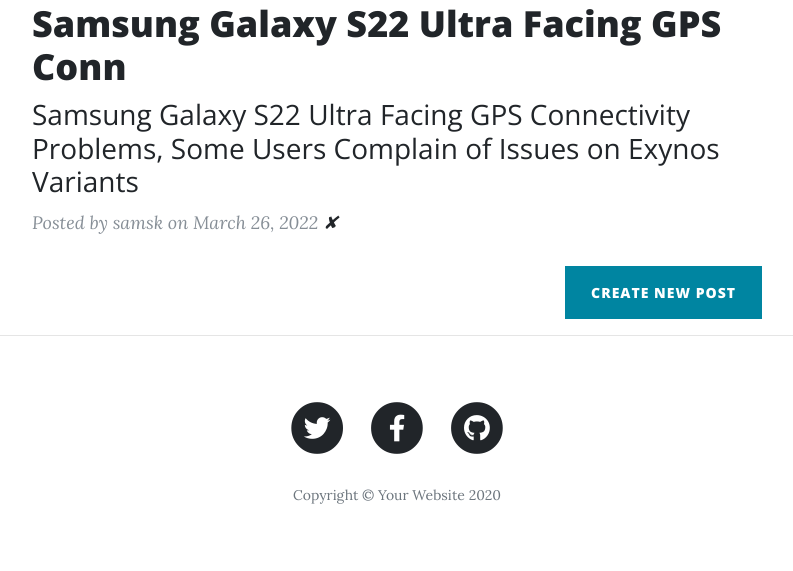
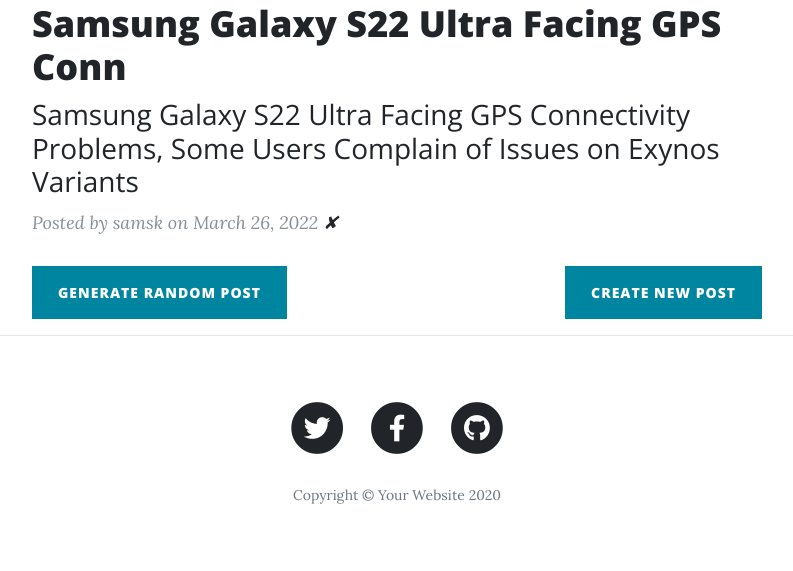
Before and after one commit to apdd2003/Flask-Blog, a Flask app: page / in a window 1280 px wide. Shown: the part 1259-1830 px from the top of the page, without its empty margins (243-1036 px from the left). Run offline with Flask 2, Linux system fonts and the light colour scheme; a user stored in the database is signed in; data comes from the database, SQL or seed files in the repository; both versions use the stored data as it was after the commit; some libraries are stand-ins or nearby versions.

Commit message:
add randompost generator with bs4 and newspaper3k libs

```diff
--- a/forms.py
+++ b/forms.py
@@ -7,6 +7,7 @@ from flask_ckeditor import CKEditorField
 # WTForm
 class CreatePostForm(FlaskForm):
     title = StringField("Blog Post Title", validators=[DataRequired()])
+    subtitle = StringField("Subtitle", validators=[DataRequired()])
     subtitle = StringField("Subtitle", validators=[DataRequired()])
     img_url = StringField("Blog Image URL", validators=[DataRequired(), URL()])
     body = CKEditorField("Blog Content", validators=[DataRequired()])
--- a/main.py
+++ b/main.py
@@ -1,3 +1,5 @@
+import random
+
 from flask import Flask, render_template, redirect, url_for, flash
 from flask_bootstrap import Bootstrap
 from flask_ckeditor import CKEditor
@@ -14,6 +16,12 @@ from functools import wraps
 from flask import abort
 from forms import CreatePostForm, RegisterForm, LoginForm, CommentForm
 from flask_gravatar import Gravatar
+from bs4 import BeautifulSoup
+import requests
+import lxml
+import html
+from newspaper import Config, Article, Source
+import newspaper
 import os
 
 app = Flask(__name__)
@@ -24,15 +32,59 @@ ckeditor = CKEditor(app)
 Bootstrap(app)
 
 # CONNECT TO DB
-app.config['SQLALCHEMY_DATABASE_URI'] = os.environ.get("DATABASE_URL",  "sqlite:///blog.db")
-# SQLALCHEMY_DATABASE_URI = os.environ.get('DATABASE_URL').replace("://", "ql://", 1)
-# app.config['SQLALCHEMY_DATABASE_URI'] = os.environ.get("DATABASE_URL",  "postgresql://blog.db")
+app.config['SQLALCHEMY_DATABASE_URI'] = os.environ.get("DATABASE_URL", "sqlite:///blog.db")
+
 
 app.config['SQLALCHEMY_TRACK_MODIFICATIONS'] = False
 db = SQLAlchemy(app)
 
 gravatar = Gravatar(app, size=100, rating='g', default='retro', force_default=False, force_lower=False, use_ssl=False,
                     base_url=None)
+
+headers = {'Accept-Language': "en-US,en;q=0.9",
+           'User-Agent': "Mozilla/5.0 (Windows NT 10.0; Win64; x64) AppleWebKit/537.36 (KHTML, like Gecko) Chrome/98.0.4758.102 Safari/537.36"}
+
+URL = "https://gadgets360.com/mobiles/news"
+
+response = requests.get(url=URL, headers=headers)
+
+yc_webpage = html.unescape(response.text)
+
+soup = BeautifulSoup(yc_webpage, "lxml")
+
+all_news_links = soup.select('div.caption_box>a')
+
+news_urls = []
+
+for new_link in all_news_links:
+    news_url = new_link.find_next(name='a')
+    news_url = news_url.get_attribute_list('href')[0]
+    if news_url != 'https://gadgets360.com/mobiles':
+        news_urls.append(news_url)
+
+
+def random_post_process():
+    config = Config()
+    config.keep_article_html = True
+
+    article_id = random.randint(0, 20)
+    try:
+        article = Article(url=news_urls[article_id], config=config)
+    except IndexError:
+        article = Article(url=news_urls[0], config=config)
+
+    article.download()
+
+    article.parse()
+
+    # random_post_content = article.text
+    random_post_content = article.article_html
+
+    random_post_title = article.title
+
+    random_post_img = article.top_img
+
+    return random_post_title, random_post_img, random_post_content
 
 
 # Create admin-only decorator
@@ -42,7 +94,7 @@ def admin_only(f):
         # If id is not 1 then return abort with 403 error
         if not current_user.is_authenticated or current_user.id != 1:
             return abort(403)
-        # Otherwise continue with the route function
+        # Otherwise, continue with the route function
         return f(*args, **kwargs)
 
     return decorated_function
@@ -64,9 +116,6 @@ class User(UserMixin, db.Model):
     comments = relationship("Comment", back_populates="comment_author")
 
 
-# db.create_all()
-
-
 class Comment(db.Model):
     __tablename__ = "comments"
     id = db.Column(db.Integer, primary_key=True)
@@ -78,16 +127,13 @@ class Comment(db.Model):
     parent_post = relationship("BlogPost", back_populates="comments")
     text = db.Column(db.Text, nullable=False)
 
-#
-# db.create_all()
-
 
 class BlogPost(db.Model):
     __tablename__ = "blog_posts"
     id = db.Column(db.Integer, primary_key=True)
     author_id = db.Column(db.Integer, db.ForeignKey("users.id"))
     author = relationship("User", back_populates="posts")
-    title = db.Column(db.String(250), unique=True, nullable=False)
+    title = db.Column(db.String(250), unique=False, nullable=False)
     subtitle = db.Column(db.String(250), nullable=False)
     date = db.Column(db.String(250), nullable=False)
     body = db.Column(db.Text, nullable=False)
@@ -174,7 +220,7 @@ def contact():
     return render_template("contact.html", current_user=current_user)
 
 
-@app.route("/new-post", methods=['POST','GET'])
+@app.route("/new-post", methods=['POST', 'GET'])
 # Mark with decorator
 @admin_only
 def add_new_post():
@@ -185,6 +231,34 @@ def add_new_post():
             subtitle=form.subtitle.data,
             body=form.body.data,
             img_url=form.img_url.data,
+            author=current_user,
+            date=date.today().strftime("%B %d, %Y")
+        )
+        db.session.add(new_post)
+        db.session.commit()
+        return redirect(url_for("get_all_posts"))
+    return render_template("make-post.html", form=form, current_user=current_user)
+
+
+@app.route("/random-post", methods=['POST', 'GET'])
+# Mark with decorator
+@admin_only
+def add_random_post():
+    random_post_title, random_post_img, random_post_content = random_post_process()
+    form = CreatePostForm(
+        title=random_post_title[0:40],
+        subtitle=random_post_title,
+        body=random_post_content,
+        img_url=random_post_img,
+    )
+    # current_user.__name='bot'
+    if form.validate_on_submit():
+        new_post = BlogPost(
+            title=form.title.data,
+            subtitle=form.subtitle.data,
+            body=form.body.data,
+            img_url=form.img_url.data,
+
             author=current_user,
             date=date.today().strftime("%B %d, %Y")
         )
@@ -209,7 +283,7 @@ def edit_post(post_id):
         post.title = edit_form.title.data
         post.subtitle = edit_form.subtitle.data
         post.img_url = edit_form.img_url.data
-        post.author = edit_form.author.data
+        # post.author = edit_form.author.data
         post.body = edit_form.body.data
         db.session.commit()
         return redirect(url_for("show_post", post_id=post.id))
@@ -260,4 +334,4 @@ def login():
 
 
 if __name__ == "__main__":
-    app.run()
+    app.run(debug=True)
--- a/templates/index.html
+++ b/templates/index.html
@@ -1,14 +1,14 @@
 {% include "header.html" %}
 
   <!-- Page Header -->
-  <header class="masthead" style="background-image: url('https://images.unsplash.com/photo-1470092306007-055b6797ca72?ixlib=rb-1.2.1&auto=format&fit=crop&w=668&q=80')">
+  <header class="masthead" style="background-image: url('https://images.unsplash.com/photo-1617471346061-5d329ab9c574?ixlib=rb-1.2.1&ixid=MnwxMjA3fDB8MHxwaG90by1wYWdlfHx8fGVufDB8fHx8&auto=format&fit=crop&w=1170&q=80')">
     <div class="overlay"></div>
     <div class="container">
       <div class="row">
         <div class="col-lg-8 col-md-10 mx-auto">
           <div class="site-heading">
-            <h1>Sam Blog</h1>
-            <span class="subheading">A collection of random musings.</span>
+            <h1>Sam's Blog</h1>
+            <span class="subheading">Blog site for enhancing my Python skills.</span>
           </div>
         </div>
       </div>
@@ -48,7 +48,9 @@
         {% if current_user.id == 1: %}
         <div class="clearfix">
           <a class="btn btn-primary float-right" href="{{url_for('add_new_post')}}">Create New Post</a>
+          <a class="btn btn-primary float-left" href="{{url_for('add_random_post')}}">Generate Random Post</a>
         </div>
+
         {% endif %}
       </div>
     </div>
```
Also changed, not shown: requirements.txt (+9 -5 lines), blog.db.
